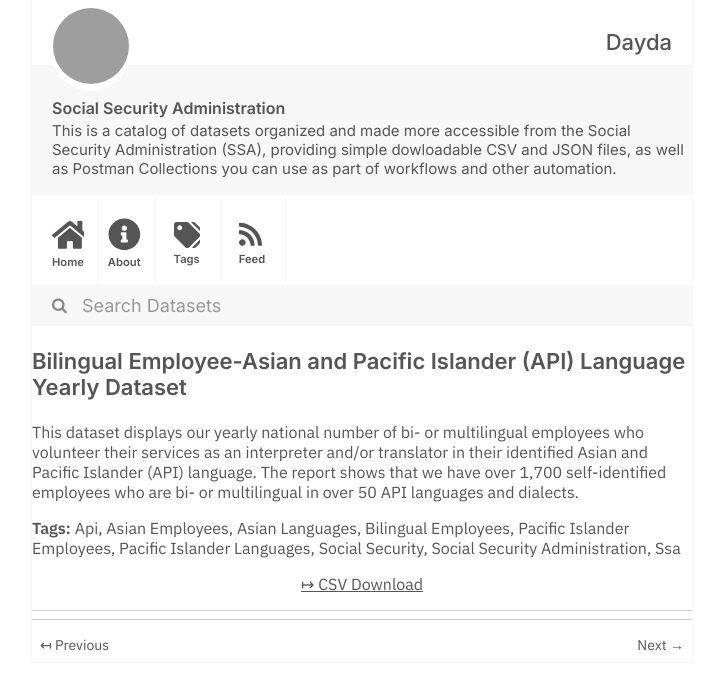
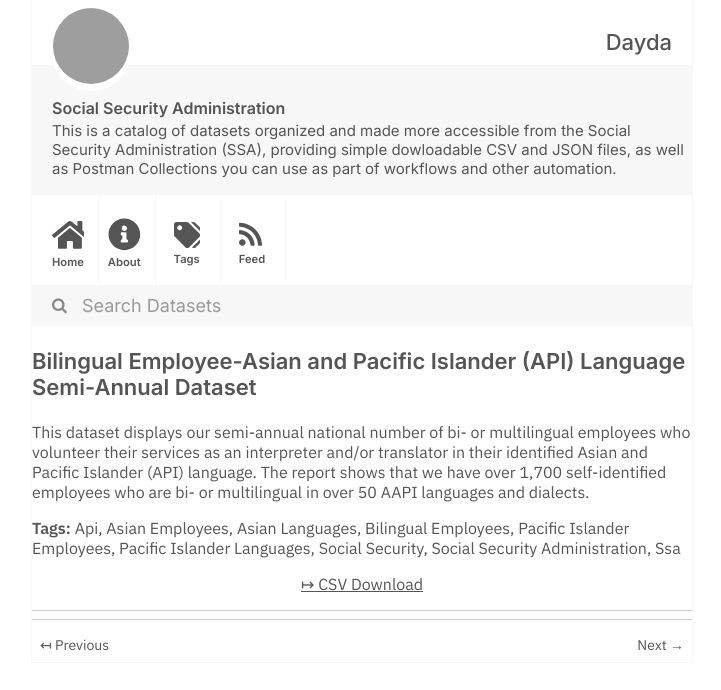
Before and after one commit to dayda-entities/social-security-administration, a Jekyll site: the page built from _posts/2020-11-10-bilingual-employee-asian-and-p.md, in a window 1280 px wide, cut to the strip 0-690 px from the top of the page. Shown: the whole strip, without its empty margins (278-999 px from the left). Built offline with Jekyll 4.4.1, drawn with Linux system fonts in a browser that asks for light colours; grey boxes are pictures that could not be loaded.

Commit message:
Publish Data

```diff
--- a/_posts/2020-11-10-bilingual-employee-asian-and-p.md
+++ b/_posts/2020-11-10-bilingual-employee-asian-and-p.md
@@ -1,7 +1,9 @@
 ---
-title: Bilingual Employee-Asian and Pacific Islander (API) Language Yearly Dataset
-created: '2020-11-10T16:50:02.864662'
-modified: '2021-04-06T02:45:45.702066'
+title: >-
+  Bilingual Employee-Asian and Pacific Islander (API) Language Semi-Annual
+  Dataset
+created: '2020-11-10T16:50:02.956114'
+modified: '2021-04-06T02:45:47.918178'
 state: active
 type: dataset
 tags:
@@ -15,9 +17,9 @@ tags:
   - Social Security Administration
   - Ssa
 groups: []
-csv_url: 'https://www.ssa.gov/open/data/YEARLY-API-BILINGUAL-EMPLOYEE-DATA.csv'
+csv_url: 'https://www.ssa.gov/open/data/SEMIANNUAL-BILINGUAL-EMPLOYEE-API-DATA.csv'
 json_url: ''
 layout: post
 
 ---
-This dataset displays our yearly national number of bi- or multilingual employees who volunteer their services as an interpreter and/or translator in their identified Asian and Pacific Islander (API) language.  The report shows that we have over 1,700 self-identified employees who are bi- or multilingual in over 50 API languages and dialects.
+This dataset displays our semi-annual national number of bi- or multilingual employees who volunteer their services as an interpreter and/or translator in their identified Asian and Pacific Islander (API) language.  The report shows that we have over 1,700 self-identified employees who are bi- or multilingual in over 50 AAPI languages and dialects.
```
